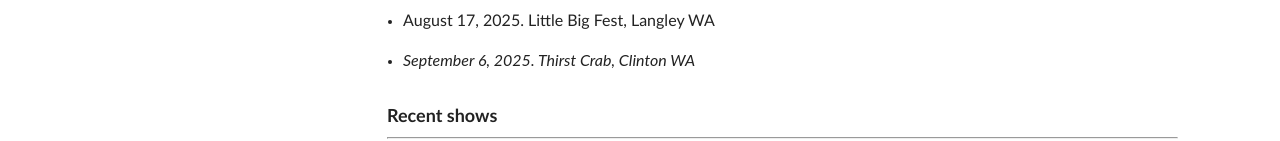
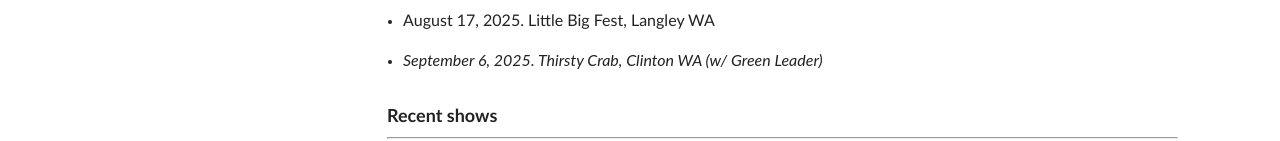
Before and after one commit to jtmorgan/jonnymorgan.github.io, a website: page index.html in a window 1280 px wide. Shown: the part 1215-1356 px from the top of the page. Drawn offline with Linux system fonts and the light colour scheme; a web font is replaced by a local one.

Commit message:
Update index.html

```diff
--- a/index.html
+++ b/index.html
@@ -67,7 +67,7 @@
 							<li><em>August 8, 2025. Bailey's Corner Store, Clinton WA</em></li>
 							<li><em>August 15, 2025. Greenbank Cidery, Clinton WA</em></li>
 							<li>August 17, 2025. Little Big Fest, Langley WA</li>
-							<li><em>September 6, 2025. Thirst Crab, Clinton WA</em></li>
+							<li><em>September 6, 2025. Thirsty Crab, Clinton WA (w/ Green Leader)</em></li>
 						</ul>
 <!--					<p>Here's what the kind folks at Skein & Tipple have to say about my solo act: <em>"Acoustic Americana and folk delivered with that pitch-perfect sweet tenor voice – a timeless ’troubadour’ quality."</em></p> -->
 
```
